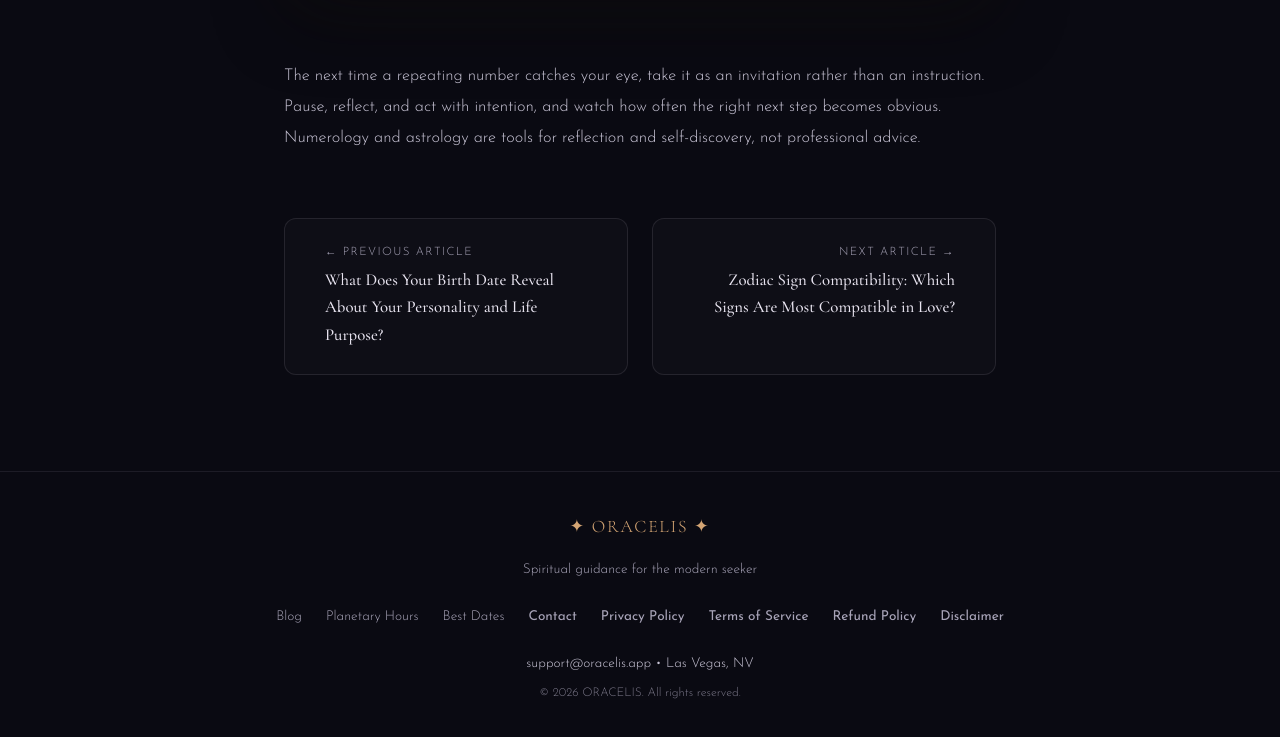
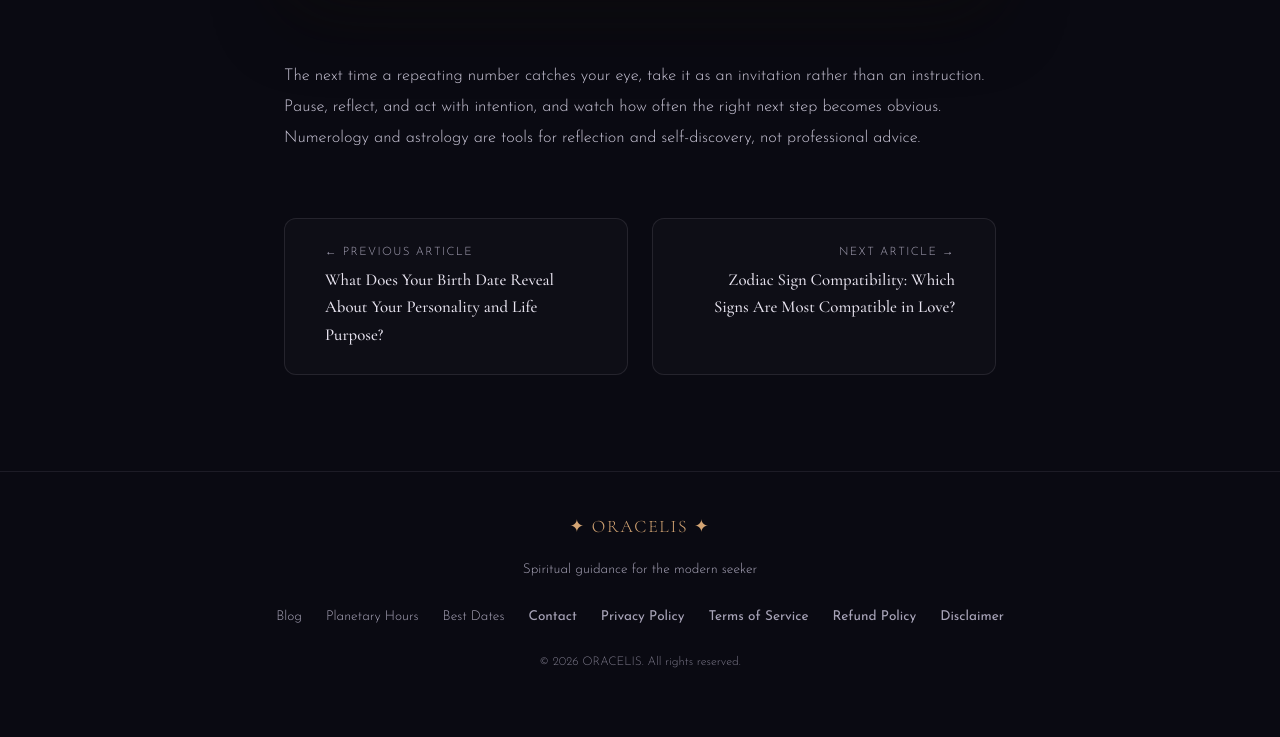
Before and after one commit to lecorbeaured/ORACELIS, a website: page blog/angel-numbers-111-222-333-444-555.html in a window 1280 px wide. Shown: the part 3675-4412 px from the top of the page. After the commit the page ends 4387 px from the top, so only its background shows below. Drawn offline with nearby package versions, Linux system fonts and the light colour scheme.

Commit message:
Footer: remove the support@oracelis.app / Las Vegas contact line
Removed the .footer-contact line from the canonical footer on all
16 footer-bearing pages at Mollah's request. Footer is now logo,
tagline, links + legal buttons, copyright.

```diff
--- a/blog/angel-numbers-111-222-333-444-555.html
+++ b/blog/angel-numbers-111-222-333-444-555.html
@@ -126,7 +126,6 @@ src="https://www.facebook.com/tr?id=1265608872395585&ev=PageView&noscript=1"
         <button class="footer-link" onclick="openModal('refund')">Refund Policy</button>
         <button class="footer-link" onclick="openModal('disclaimer')">Disclaimer</button>
       </div>
-      <p class="footer-contact">support@oracelis.app • Las Vegas, NV</p>
       <p class="footer-copyright">© <script>document.write(new Date().getFullYear())</script> ORACELIS. All rights reserved.</p>
     </div>
   </footer>
```
Also changed, not shown: blog/birth-chart-reading-beginners.html (+0 -1 lines), blog/birth-date-personality-life-purpose.html (+0 -1 lines), blog/birthday-number-personality.html (+0 -1 lines), blog/destiny-number-calculate-meaning.html (+0 -1 lines), blog/how-to-calculate-life-path-number.html (+0 -1 lines), blog/index.html (+0 -1 lines), blog/karmic-debt-numbers.html (+0 -1 lines), blog/mercury-retrograde-2026.html (+0 -1 lines), blog/numerology-compatibility-relationship-number.html (+0 -1 lines), blog/personal-year-number-2027.html (+0 -1 lines), blog/twin-flame-vs-soulmate.html (+0 -1 lines), blog/zodiac-sign-compatibility-love.html (+0 -1 lines), electional-astrology.html (+0 -1 lines), index.html (+0 -1 lines), 1 more files.
